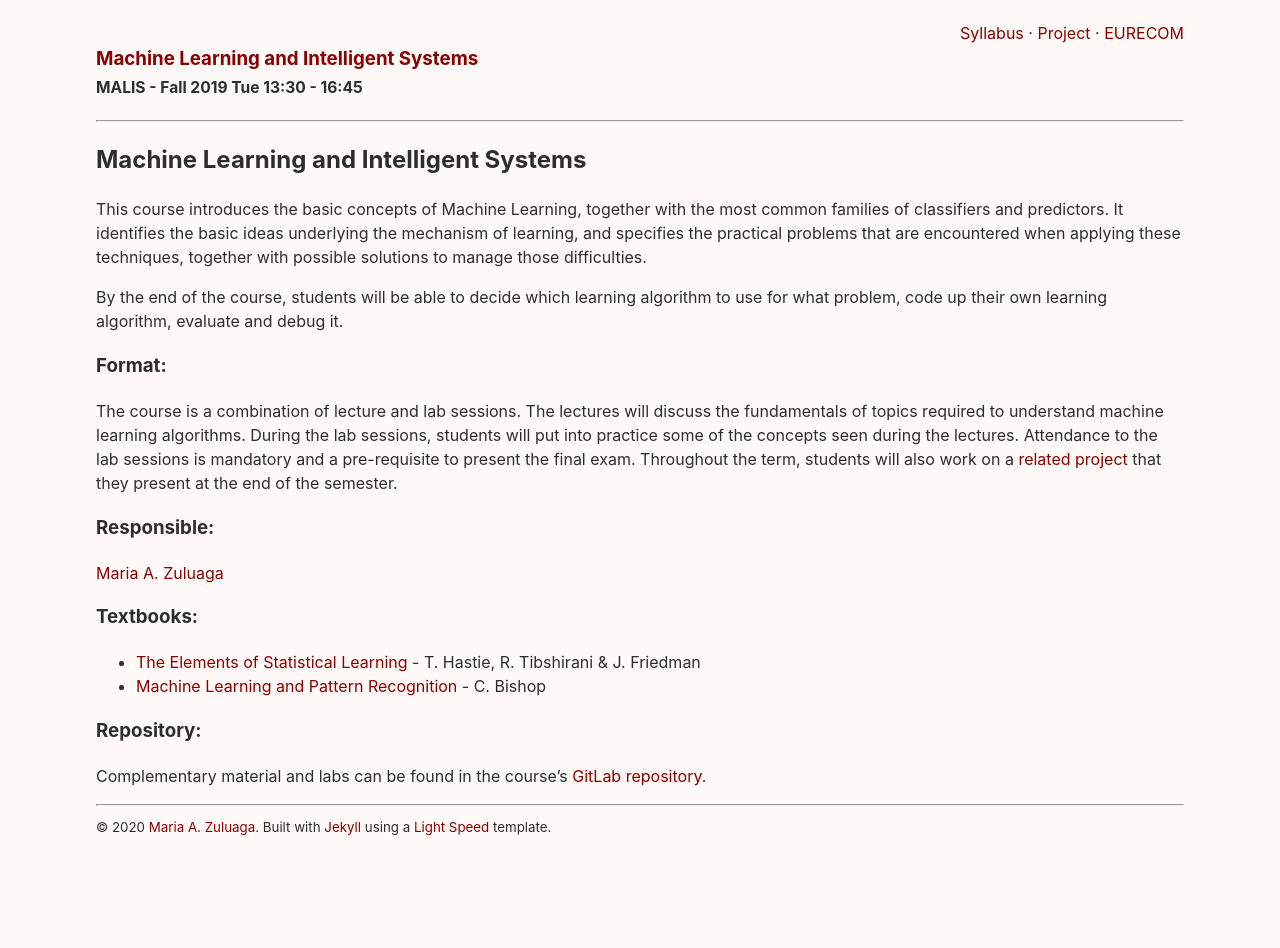
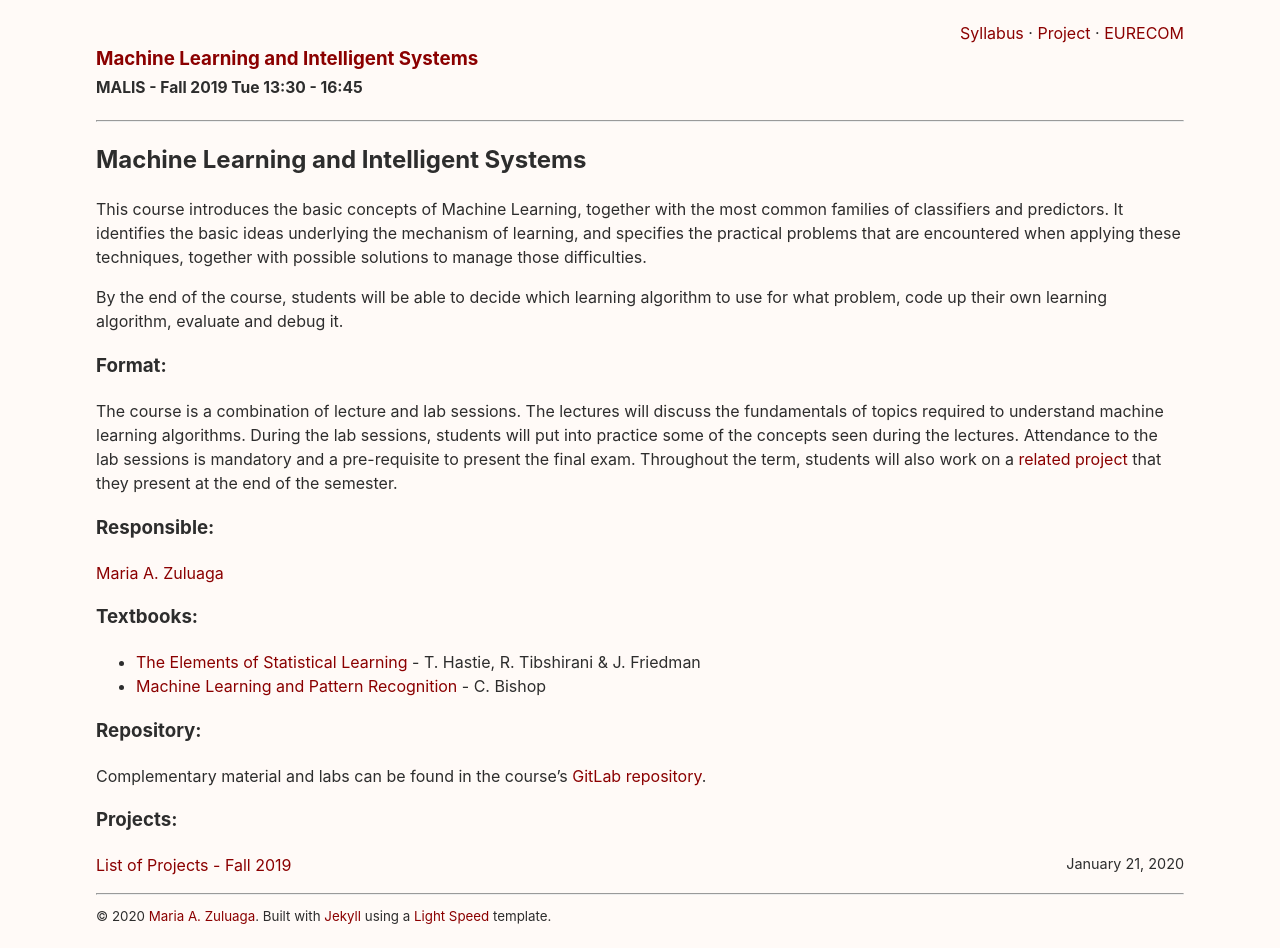
Before and after one commit to malis-course/malis-course.github.io, a Jekyll site: the page built from index.md, in a window 1280 px wide. Built offline with Jekyll 4.4.1, drawn with Linux system fonts in a browser that asks for light colours; before the commit the page ends 900 px from its top, so only the background shows below that.

Commit message:
added projects

```diff
--- a/index.md
+++ b/index.md
@@ -21,3 +21,14 @@ The course is a combination of lecture and lab sessions. The lectures will discu
 
 ### Repository:
 Complementary material and labs can be found in the course's [GitLab repository](https://gitlab.eurecom.fr/zuluaga/MALIS).
+
+### Projects:
+<ul style="list-style:none;padding:0rem 0;">
+<ul class="homepage-list" style="list-style:none;padding:0rem 0;">
+{% for post in site.posts %}
+  <li>
+    <a style="display:inline-block;width:60%;" href="{{ site.baseurl }}{{ post.url }}">{{ post.title }}</a>
+    <time style="float:right;font-size:90%;" datetime="{{ post.date | date_to_xmlschema }}">{{ post.date | date: "%B %-d, %Y" }}</time>
+  </li>
+{% endfor %}
+</ul>
```
